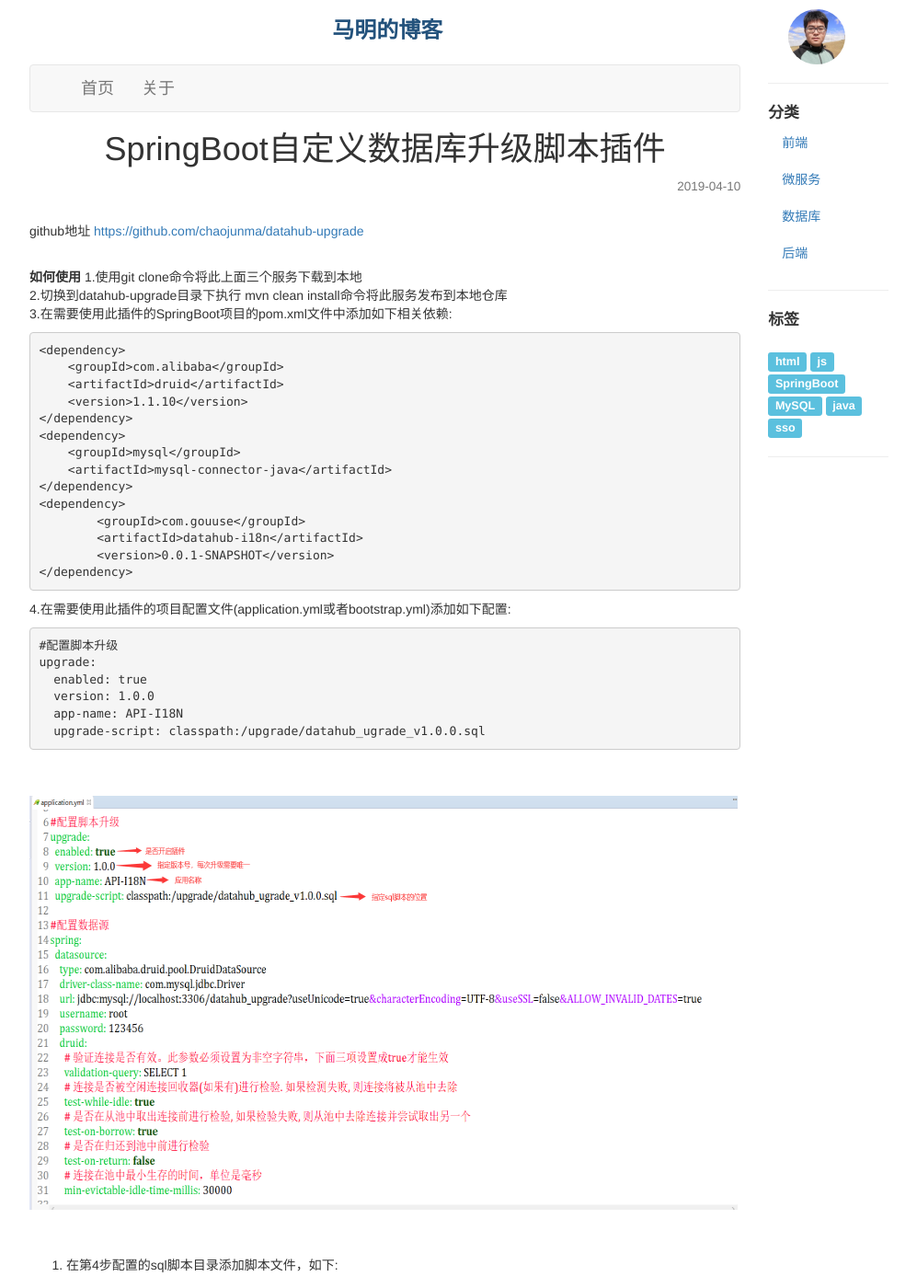
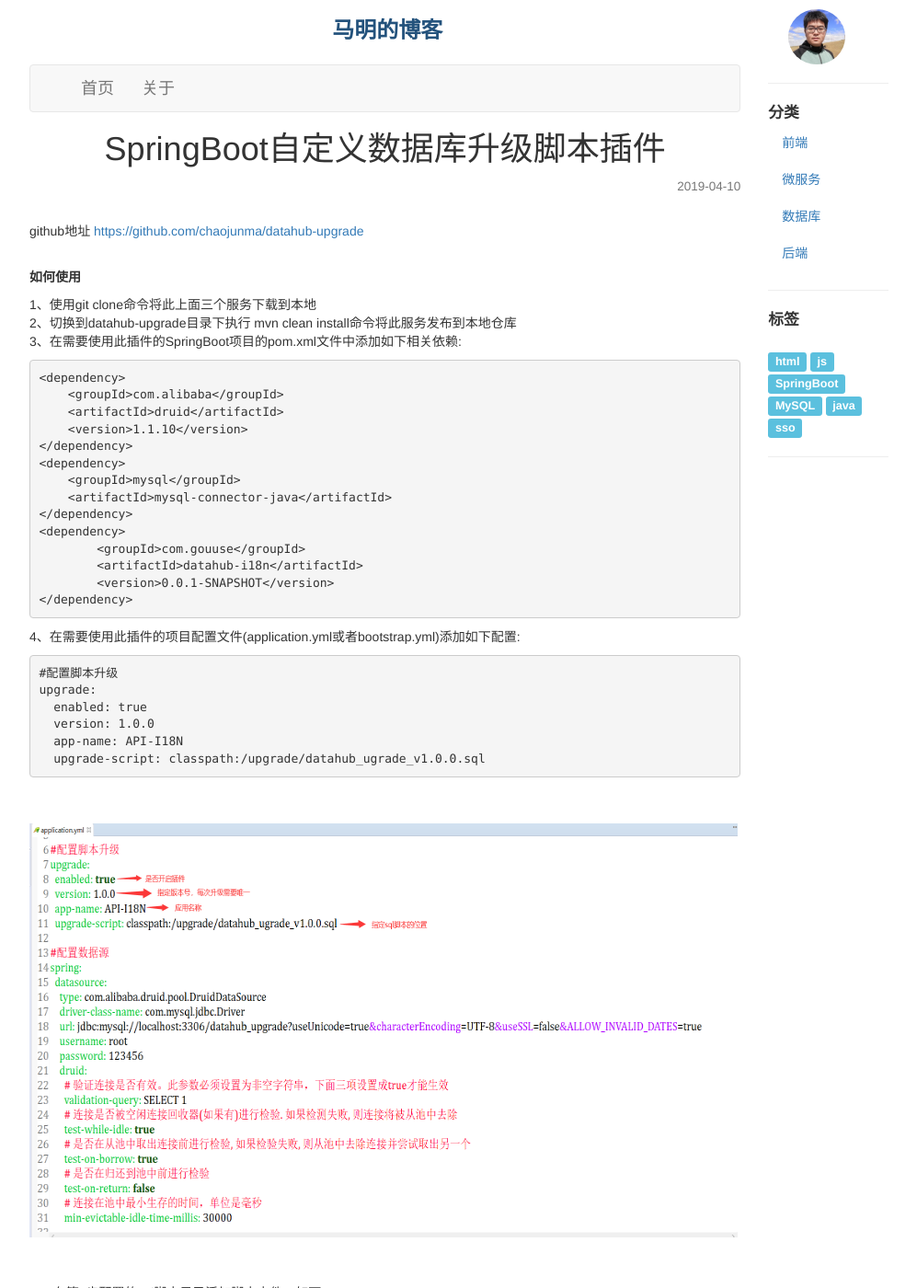
Before and after one commit to chaojunma/chaojunma.github.io, a Jekyll site: the page built from _posts/2019-4-10-SpringBoot自定义数据库升级脚本插件.md, in a window 1280 px wide and 1400 px high. Shown: the whole window at 92% size, without its empty margins (141-1138 px from the left). Built offline with Jekyll 4.4.1, drawn with Linux system fonts in a browser that asks for light colours; some of the changed text lies outside the part shown.

Commit message:
修改内容

`````diff
--- a/_posts/2019-4-10-SpringBoot自定义数据库升级脚本插件.md
+++ b/_posts/2019-4-10-SpringBoot自定义数据库升级脚本插件.md
@@ -13,9 +13,10 @@ tags: SpringBoot MySQL
 
 
 **如何使用**
-1.使用git clone命令将此上面三个服务下载到本地<br/>
-2.切换到datahub-upgrade目录下执行 mvn clean install命令将此服务发布到本地仓库<br/>
-3.在需要使用此插件的SpringBoot项目的pom.xml文件中添加如下相关依赖:<br/>
+
+1、使用git clone命令将此上面三个服务下载到本地<br/>
+2、切换到datahub-upgrade目录下执行 mvn clean install命令将此服务发布到本地仓库<br/>
+3、在需要使用此插件的SpringBoot项目的pom.xml文件中添加如下相关依赖:<br/>
 
 ````
 <dependency>
@@ -34,7 +35,7 @@ tags: SpringBoot MySQL
 </dependency>
 ````
 
-4.在需要使用此插件的项目配置文件(application.yml或者bootstrap.yml)添加如下配置:
+4、在需要使用此插件的项目配置文件(application.yml或者bootstrap.yml)添加如下配置:
 
 ````
 #配置脚本升级
@@ -49,13 +50,13 @@ upgrade:
    <img alt="upgrade-set.png" src="/images/upgrade-set.png" width="770" height="450"/>
 </div>
 
-5. 在第4步配置的sql脚本目录添加脚本文件，如下:
+5、 在第4步配置的sql脚本目录添加脚本文件，如下:
 
 <div style="width:770px;height:450px;margin:50px 0px">
    <img alt="upgrade-sql.png" src="/images/upgrade-sql.png" width="770" height="450"/>
 </div>
 
-6. 在服务启动类中添加@EnableUpgrade注解，如下:
+6、 在服务启动类中添加@EnableUpgrade注解，如下:
 
 ````
 @EnableUpgrade //开启脚本升级
@@ -66,15 +67,15 @@ public class App {
 	}
 }
 ````
-7. 启动服务，升级脚本会自动执行
+7、 启动服务，升级脚本会自动执行
 
-7.1. 执行前如下，库中没有任何表结构
+7.1、 执行前如下，库中没有任何表结构
 
 <div style="width:770px;height:300px;margin:50px 0px">
    <img alt="upgrade-sql-pre.png" src="/images/upgrade-sql-pre.png" width="770" height="300"/>
 </div>
 
-7.2.服务启动后，升级脚本被执行，如下：
+7.2、服务启动后，升级脚本被执行，如下：
 
 <div style="width:770px;height:450px;margin:50px 0px">
    <img alt="upgrade-start.png" src="/images/upgrade-start.png" width="770" height="450"/>
`````
